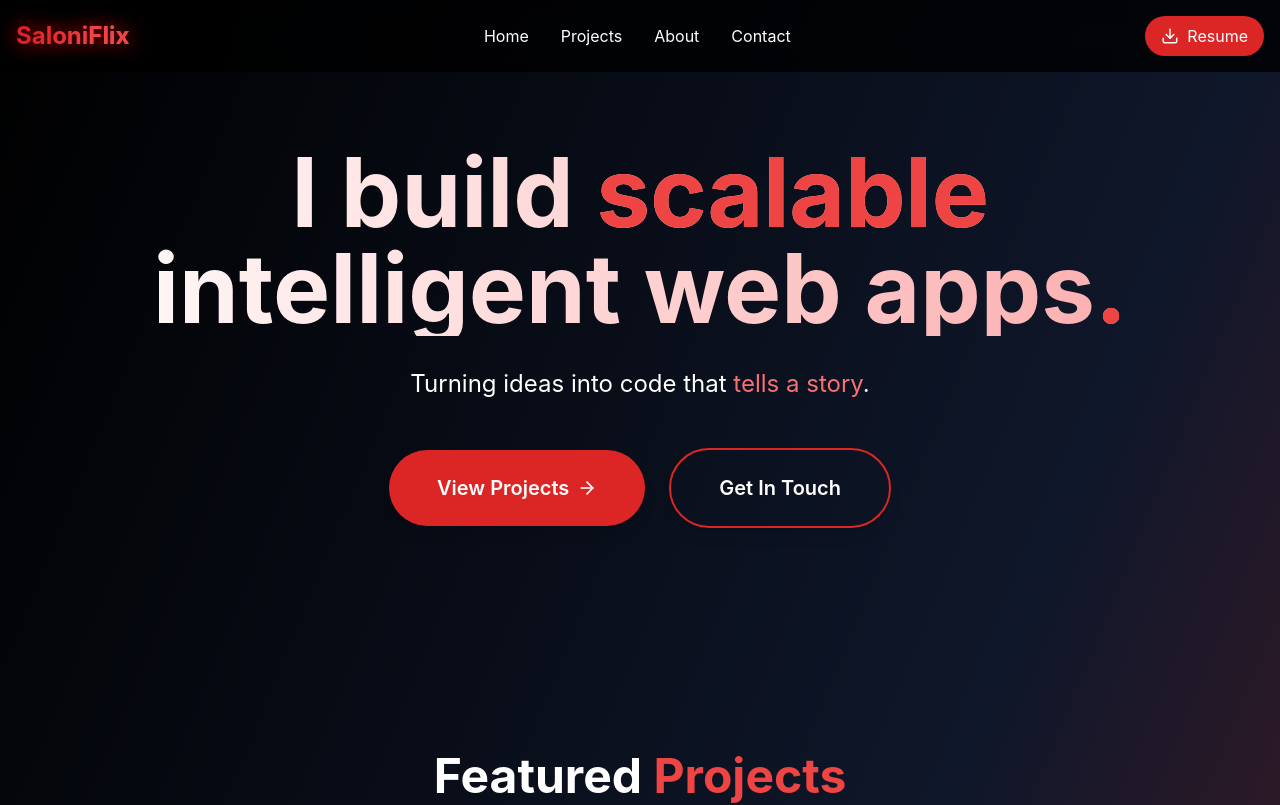
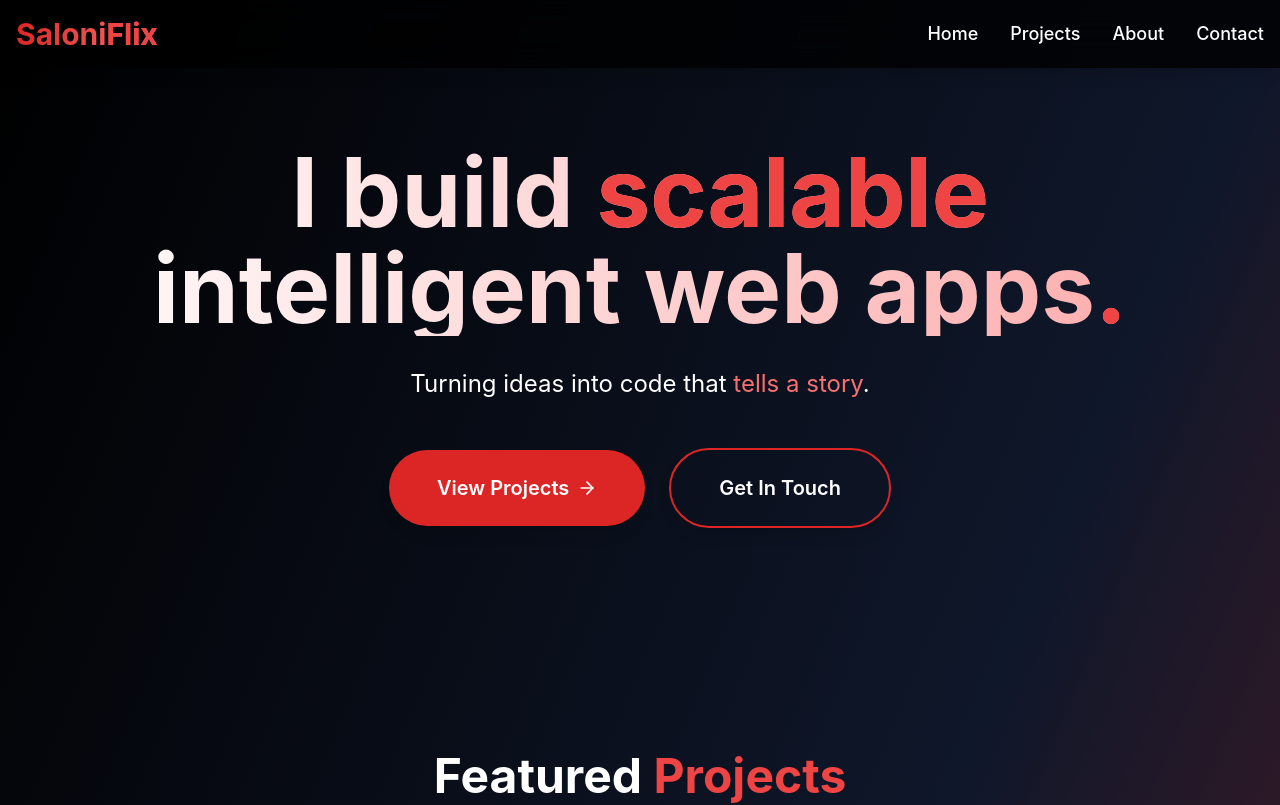
Before and after one commit to Salonii2004/saloniflixx, a React (Vite) app: page / in a window 1280 px wide. Shown: the top 805 px of the page. Built offline with nearby package versions, Linux system fonts and the light colour scheme.

Commit message:
Update Header.tsx

```diff
--- a/src/components/Header.tsx
+++ b/src/components/Header.tsx
@@ -1,12 +1,13 @@
-import { useState } from 'react';
-import { Link, useNavigate } from 'react-router-dom';
-import { motion, AnimatePresence } from 'framer-motion';
-import { Menu, X, Download } from 'lucide-react';
+import { useState } from "react";
+import { Link, useNavigate } from "react-router-dom";
+import { motion, AnimatePresence } from "framer-motion";
+import { Menu, X } from "lucide-react";
 
 const Header = () => {
   const [isOpen, setIsOpen] = useState(false);
   const navigate = useNavigate();
 
+  // Smooth scroll to projects
   const handleProjectsClick = (e: React.MouseEvent<HTMLAnchorElement>) => {
     e.preventDefault();
     if (window.location.pathname !== "/") {
@@ -20,16 +21,17 @@ const Header = () => {
   };
 
   return (
-    <header className="fixed top-0 w-full z-50 bg-black/80 backdrop-blur-md px-4 py-4">
+    <header className="fixed top-0 left-0 w-full z-50 bg-black/80 backdrop-blur-lg px-4 py-3 sm:py-4 shadow-lg">
       <nav className="max-w-7xl mx-auto flex justify-between items-center">
         <Link
           to="/"
-          className="text-2xl font-bold bg-gradient-to-r from-red-600 to-red-400 bg-clip-text text-transparent animate-glow"
+          className="text-2xl sm:text-3xl font-bold bg-gradient-to-r from-red-600 to-red-400 bg-clip-text text-transparent"
         >
           Saloni<span className="text-red-500">Flix</span>
         </Link>
 
-        <div className="hidden md:flex space-x-8">
+        {/* Desktop Links */}
+        <div className="hidden md:flex space-x-8 text-lg font-medium">
           <Link to="/" className="hover:text-red-400 transition">
             Home
           </Link>
@@ -44,42 +46,40 @@ const Header = () => {
           </Link>
         </div>
 
-        {/* 📄 Resume Button */}
-        <a
-          href="https://drive.google.com/file/d/1RmRKJLOcHFCk6KaO32rJ3Hf44l1yQTUW/view?usp=sharing"
-          target="_blank"
-          rel="noopener noreferrer"
-          className="flex items-center gap-2 bg-red-600 hover:bg-red-500 text-white px-4 py-2 rounded-full transition"
-        >
-          <Download size={18} /> Resume
-        </a>
-
-        {/* Mobile Menu Button */}
-        <button className="md:hidden" onClick={() => setIsOpen(!isOpen)}>
-          {isOpen ? <X size={24} /> : <Menu size={24} />}
+        {/* Mobile Menu Toggle */}
+        <button className="md:hidden p-2 text-gray-300" onClick={() => setIsOpen(!isOpen)}>
+          {isOpen ? <X size={28} /> : <Menu size={28} />}
         </button>
       </nav>
 
+      {/* Mobile Dropdown */}
       <AnimatePresence>
         {isOpen && (
           <motion.div
             initial={{ opacity: 0, height: 0 }}
             animate={{ opacity: 1, height: "auto" }}
             exit={{ opacity: 0, height: 0 }}
-            className="md:hidden mt-4 space-y-4 pb-4 px-4"
+            className="md:hidden mt-3 bg-black/90 rounded-xl py-4 space-y-3 text-center"
           >
-            <Link to="/" className="block hover:text-red-400">Home</Link>
-            <a href="#projects" onClick={handleProjectsClick} className="block hover:text-red-400">Projects</a>
-            <Link to="/about" className="block hover:text-red-400">About</Link>
-            <Link to="/contact" className="block hover:text-red-400">Contact</Link>
+            <Link onClick={() => setIsOpen(false)} to="/" className="block hover:text-red-400">
+              Home
+            </Link>
             <a
-              href="https://drive.google.com/file/d/1RmRKJLOcHFCk6KaO32rJ3Hf44l1yQTUW/view?usp=sharing"
-              target="_blank"
-              rel="noopener noreferrer"
+              href="#projects"
+              onClick={(e) => {
+                handleProjectsClick(e);
+                setIsOpen(false);
+              }}
               className="block hover:text-red-400"
             >
-              Resume
+              Projects
             </a>
+            <Link onClick={() => setIsOpen(false)} to="/about" className="block hover:text-red-400">
+              About
+            </Link>
+            <Link onClick={() => setIsOpen(false)} to="/contact" className="block hover:text-red-400">
+              Contact
+            </Link>
           </motion.div>
         )}
       </AnimatePresence>
```
